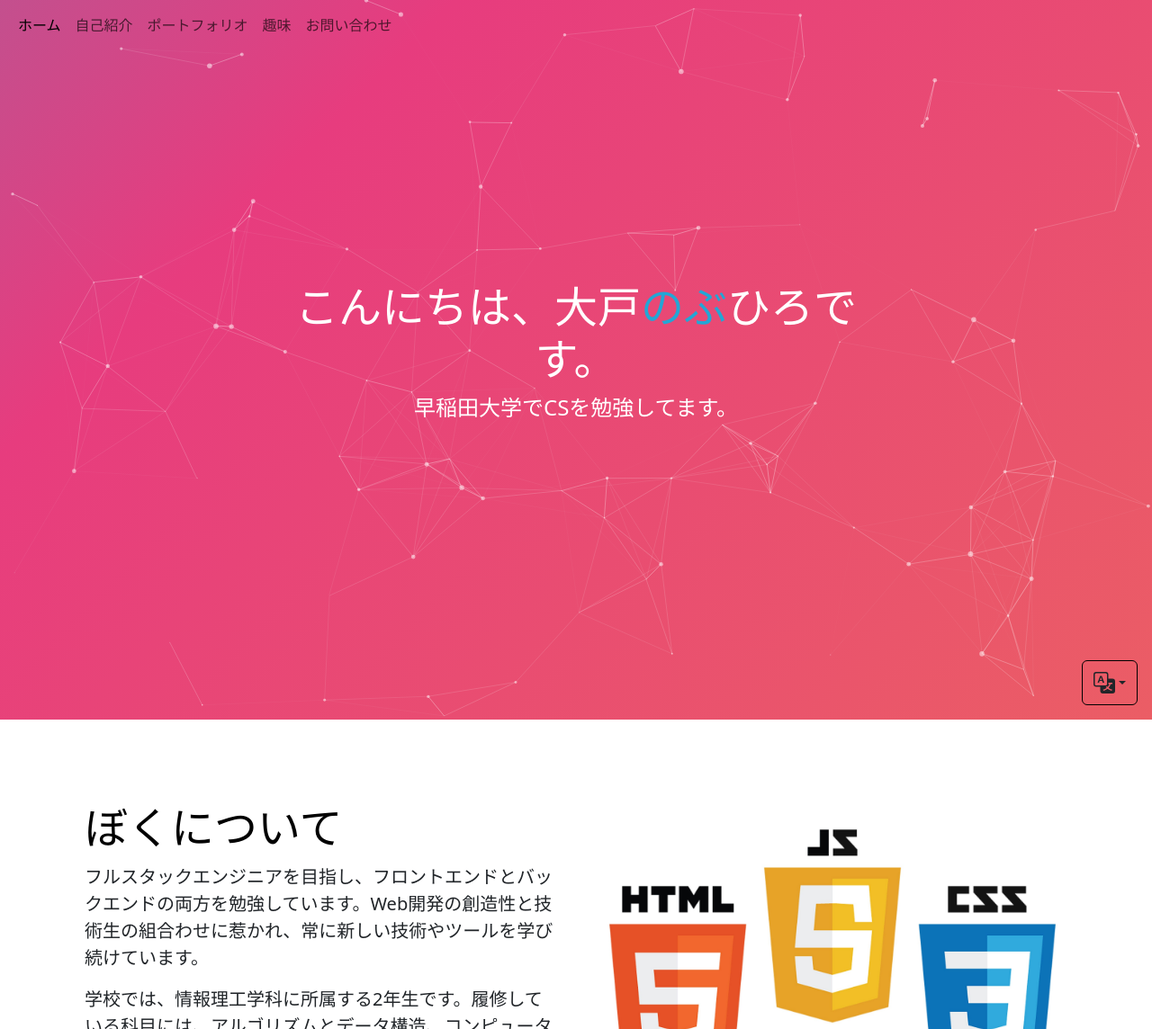
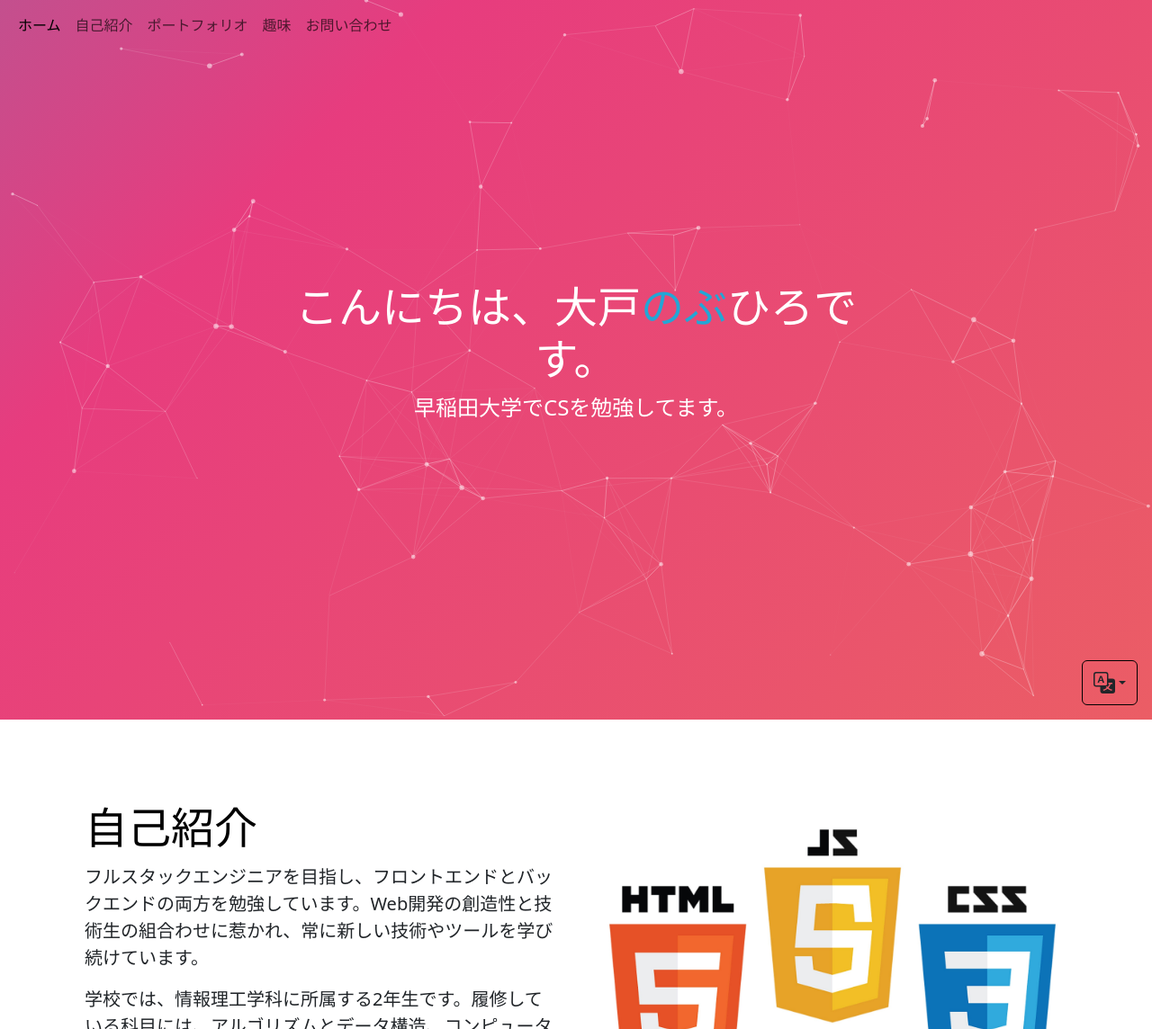
Before and after one commit to nobu-h-o/Portfolio2024, a plain HTML site: page indexjp.html in a window 1280 px wide. Shown: the top 1144 px of the page at 90% size. Drawn offline with nearby package versions, Linux system fonts and the light colour scheme.

Commit message:
jap fix 2

```diff
--- a/indexjp.html
+++ b/indexjp.html
@@ -89,7 +89,7 @@
                 <img src="./images/1_l4xICbIIYlz1OTymWCoUTw.jpg" class="d-block mx-lg-auto img-fluid" alt="Technologies" width="700" height="500" loading="lazy">
             </div>
             <div class="col-lg-6">
-                <h1 class="display-5 text-body-emphasis lh-1 mb-3" id="About_Me">ぼくについて</h1>
+                <h1 class="display-5 text-body-emphasis lh-1 mb-3" id="About_Me">自己紹介</h1>
                 <p class="lead">フルスタックエンジニアを目指し、フロントエンドとバックエンドの両方を勉強しています。Web開発の創造性と技術生の組合わせに惹かれ、常に新しい技術やツールを学び続けています。</p>
                 <p class="lead">学校では、情報理工学科に所属する2年生です。履修している科目には、アルゴリズムとデータ構造、コンピュータアーキテクチャ、情報数学などが含まれます。フロントエンドはUdemyなどの映像コンテンツで勉強しています。</p>
                 <div class="d-grid gap-2 d-md-flex justify-content-md-start">
```
